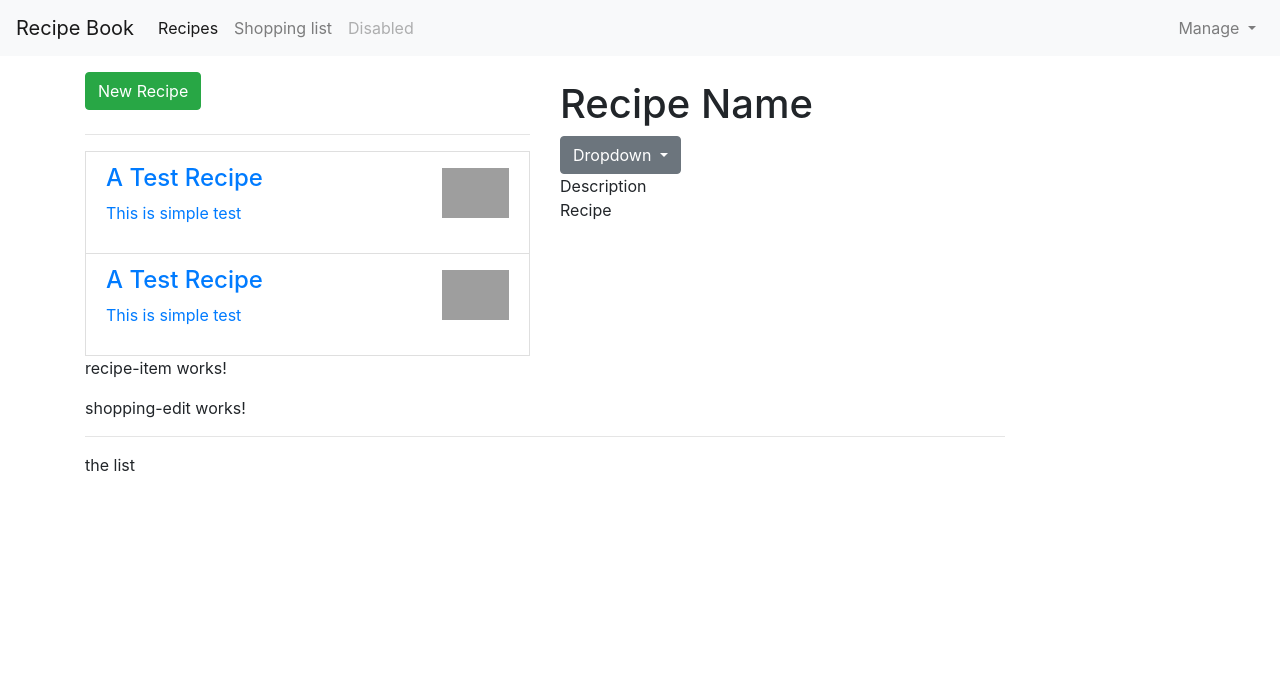
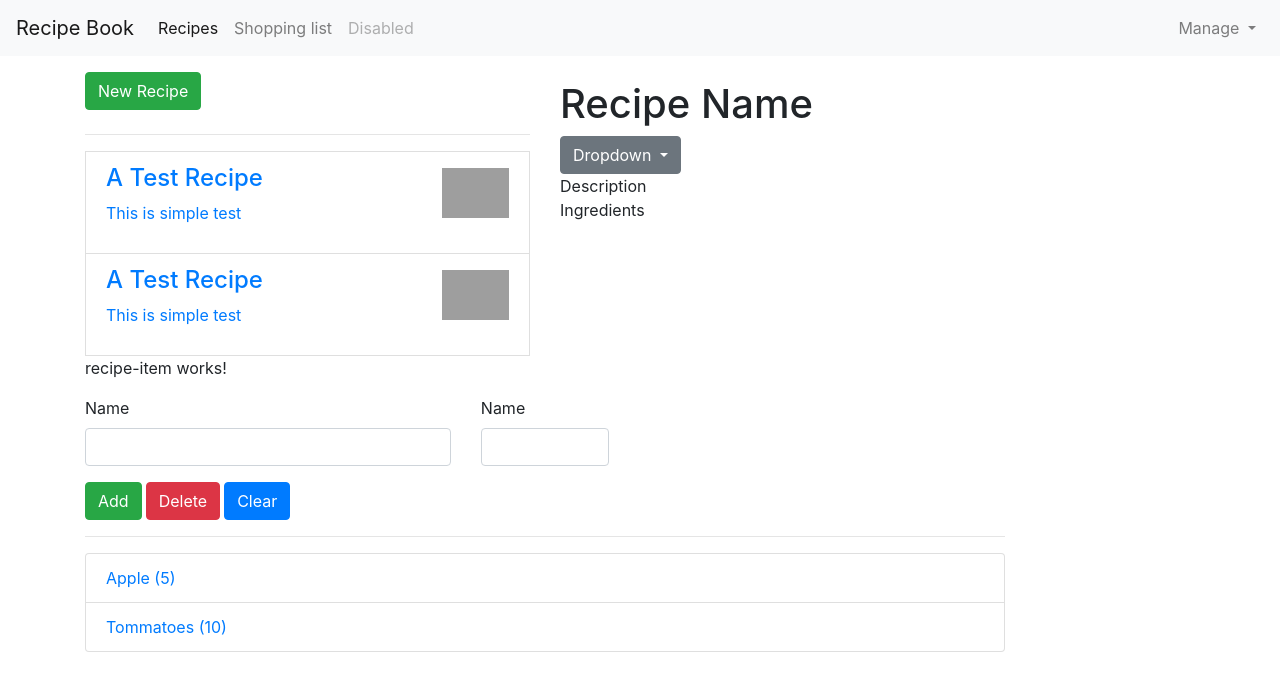
Before and after one commit to Muhammad-Waqar-Bhatti/recipe-book, an Angular app: page / in a window 1280 px wide. Shown: the top 674 px of the page. Built offline with nearby package versions, Linux system fonts and the light colour scheme; grey boxes are pictures that could not be loaded.

Commit message:
added basic html structure of shoping list  feature

```diff
--- a/src/app/recipes/recipe-detail/recipe-detail.component.html
+++ b/src/app/recipes/recipe-detail/recipe-detail.component.html
@@ -30,6 +30,6 @@
 </div>
 <div class="row">
     <div class="col-12">
-        Recipe
+        Ingredients
     </div>
 </div>
--- /dev/null
+++ b/src/app/shared/ingredient.model.ts
@@ -0,0 +1,3 @@
+export class Ingredient {
+    constructor(public name:string , public ammount:number ){}
+}
--- a/src/app/shopping-list/shopping-edit/shopping-edit.component.html
+++ b/src/app/shopping-list/shopping-edit/shopping-edit.component.html
@@ -1 +1,23 @@
-<p>shopping-edit works!</p>
+<div class="row">
+    <div class="col-12">
+        <form>
+            <div class="row">
+                <div class="col-sm-5 form-group">
+                    <label for="name">Name</label>
+                    <input type="text" id="name" class="form-control">
+                </div>
+                <div class="col-sm-2 form-group">
+                    <label for="amount">Name</label>
+                    <input type="number" id="amount" class="form-control">
+                </div>
+            </div>
+            <div class="row">
+                <div class="col-12">
+                    <button type="submit" class="btn btn-success mr-1">Add</button>
+                    <button type="button" class="btn btn-danger mr-1">Delete</button>
+                    <button type="button" class="btn btn-primary">Clear</button>
+                </div>
+            </div>
+        </form>
+    </div>
+</div>
--- a/src/app/shopping-list/shopping-list.component.html
+++ b/src/app/shopping-list/shopping-list.component.html
@@ -2,6 +2,10 @@
     <div class="col-10">
         <app-shopping-edit></app-shopping-edit>
         <hr>
-        <p>the list</p>
+        <ul class="list-group">
+            <a class="list-group-item" style="cursor: pointer;" *ngFor="let ingredient of ingredients">
+            {{ingredient.name}} ({{ingredient.ammount}})
+            </a>
+        </ul>
     </div>
 </div>
--- a/src/app/shopping-list/shopping-list.component.ts
+++ b/src/app/shopping-list/shopping-list.component.ts
@@ -1,3 +1,4 @@
+import { Ingredient } from './../shared/ingredient.model';
 import { Component, OnInit } from '@angular/core';
 
 @Component({
@@ -6,7 +7,10 @@ import { Component, OnInit } from '@angular/core';
   styleUrls: ['./shopping-list.component.css']
 })
 export class ShoppingListComponent implements OnInit {
-
+  ingredients : Ingredient[] = [
+    new Ingredient('Apple',5),
+    new Ingredient('Tommatoes',10)
+  ];
   constructor() { }
 
   ngOnInit() {
```
